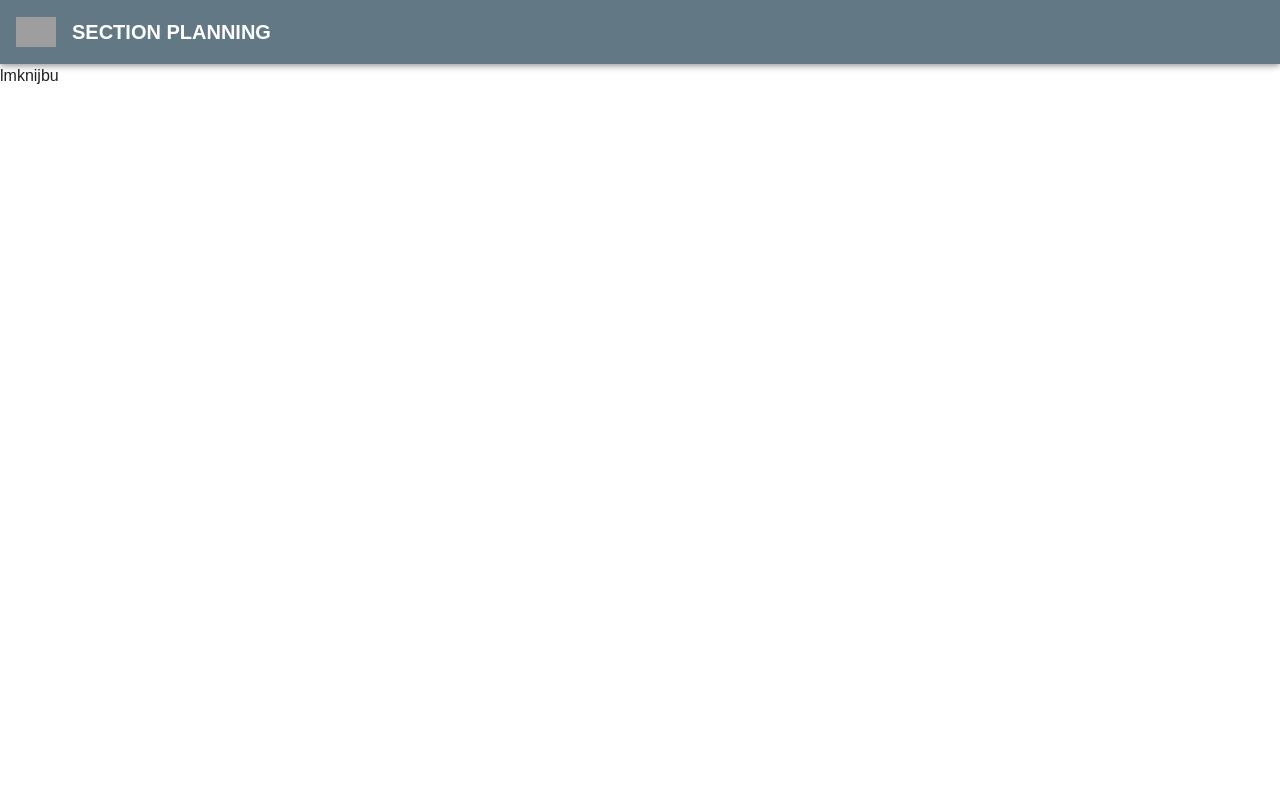
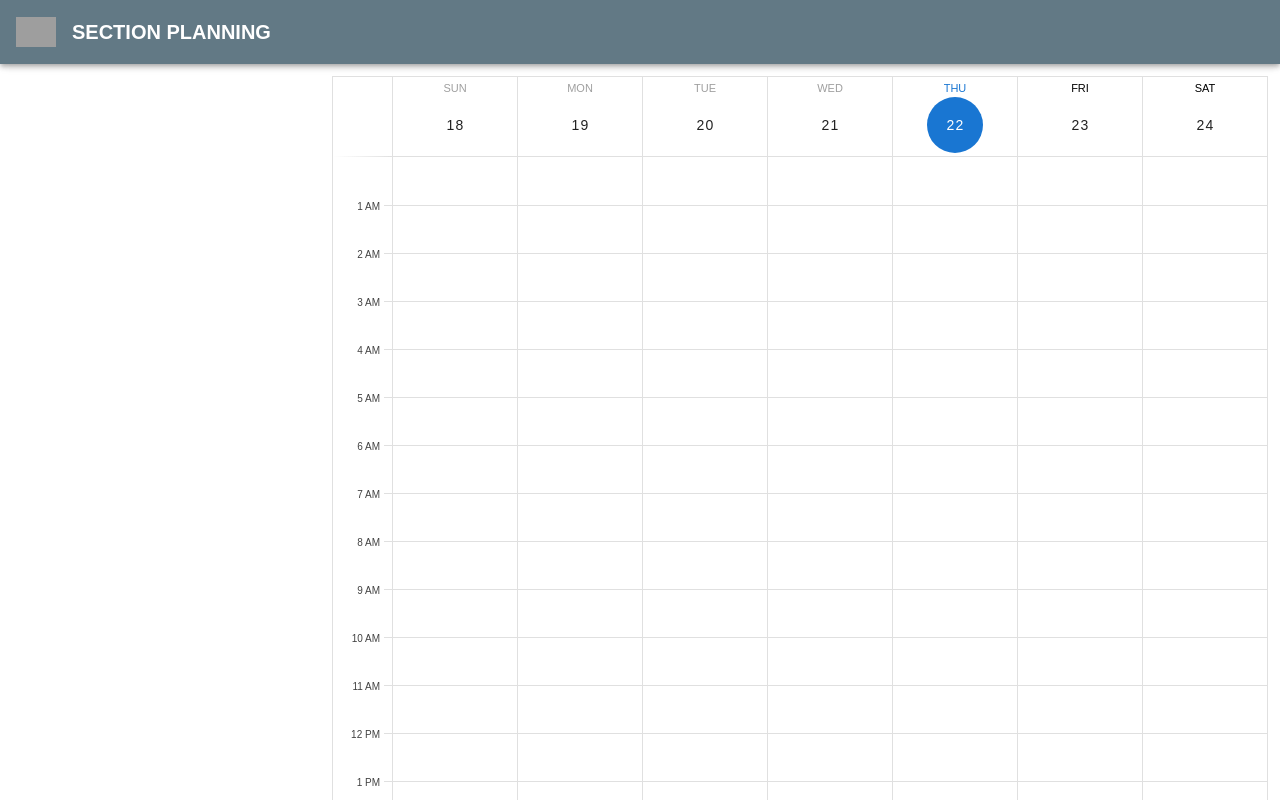
Before and after one commit to LoganDemaray316/swe4-project-3-frontend, a Vue app: page /#/ in a window 1280 px wide. Shown: the top 800 px of the page. Built offline with nearby package versions, Linux system fonts and the light colour scheme; grey boxes are pictures that could not be loaded; a web font is replaced by a local one.

Commit message:
Make calendar appear on screen

```diff
--- a/src/components/SectionPlanner.vue
+++ b/src/components/SectionPlanner.vue
@@ -1,12 +1,70 @@
 <template>
     <div>
-        lmknijbu
+        <v-container
+            fill-height
+            fluid
+            >
+             <v-row>
+                <v-col cols="3">
+                    <v-row
+                        v-for="filter in filters"
+                        :key="filter.filterId"
+                        no-gutters
+                    >
+                        <v-col cols=“1”>
+                            {{filter.filterTitle}}
+                        </v-col>
+                    </v-row>
+                </v-col>
+                <v-col cols="9">
+                    <v-calendar
+                        ref="calendar"
+                        :now="today"
+                        :value="today"
+                        :events="events"
+                        color="primary"
+                        type="week"
+                    >
+                    </v-calendar>
+                </v-col>
+            </v-row>
+        </v-container>
     </div>
 </template>
 
-  <script>
+<script>
     export default {
       name: "SectionPlanner",
-      data: () => ({}),
+      data: () => ({
+        alignments: [
+            'start',
+            'center',
+            'end',
+        ],
+
+        //today: '2022-11-09',
+        //sections: [],
+        //sectionTimes: [],
+        //courses: [],
+
+        //methods: {
+
+        //}
+
+        // event: [
+        //     {
+        //         name: 'Object Oriented Programming',
+        //         start: '2022-11-07 10:00',
+        //         end: '2022-11-07 10:55',
+
+        //     },
+        //     {
+        //         name: 'Assembly Language',
+        //         start: '2022-11-09 11:00',
+        //         end: '2022-11-09 11:55',
+        //     },
+        // ]
+
+        }),
     };
-  </script>
+</script>
```
